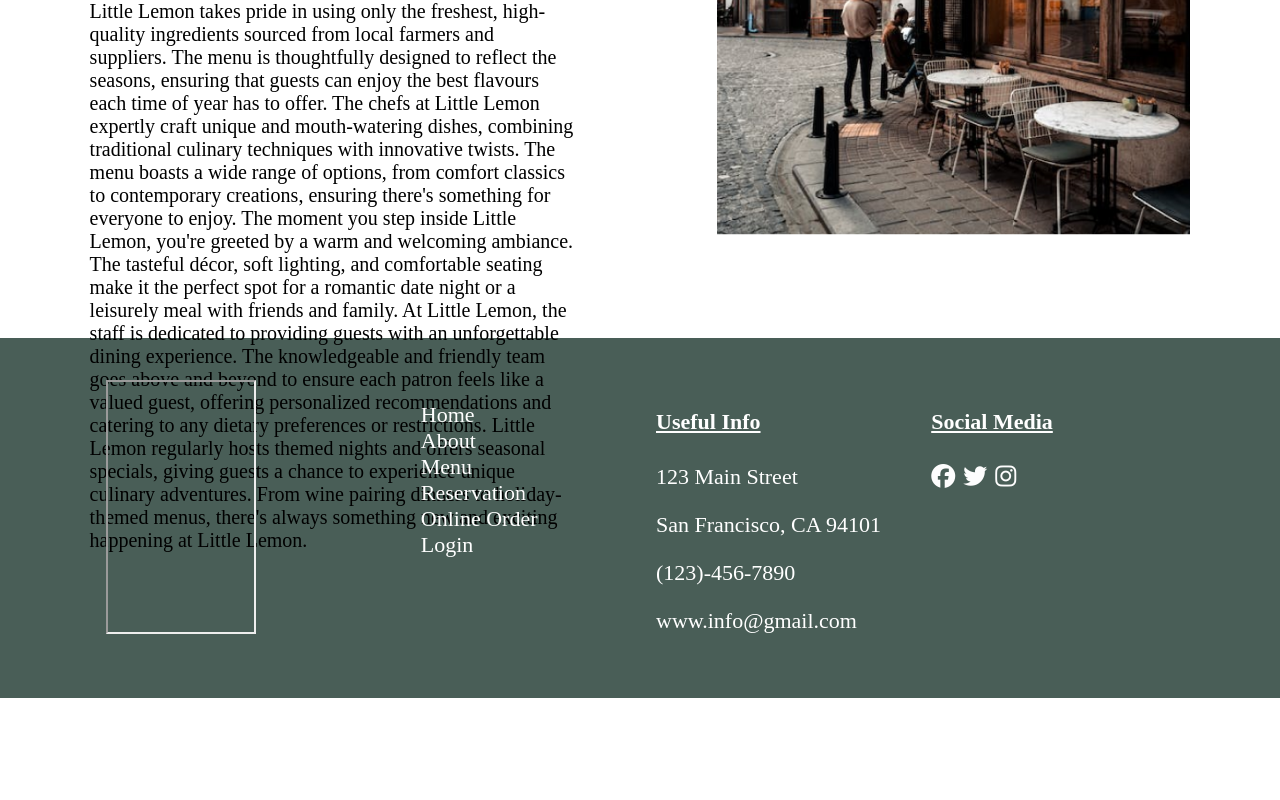
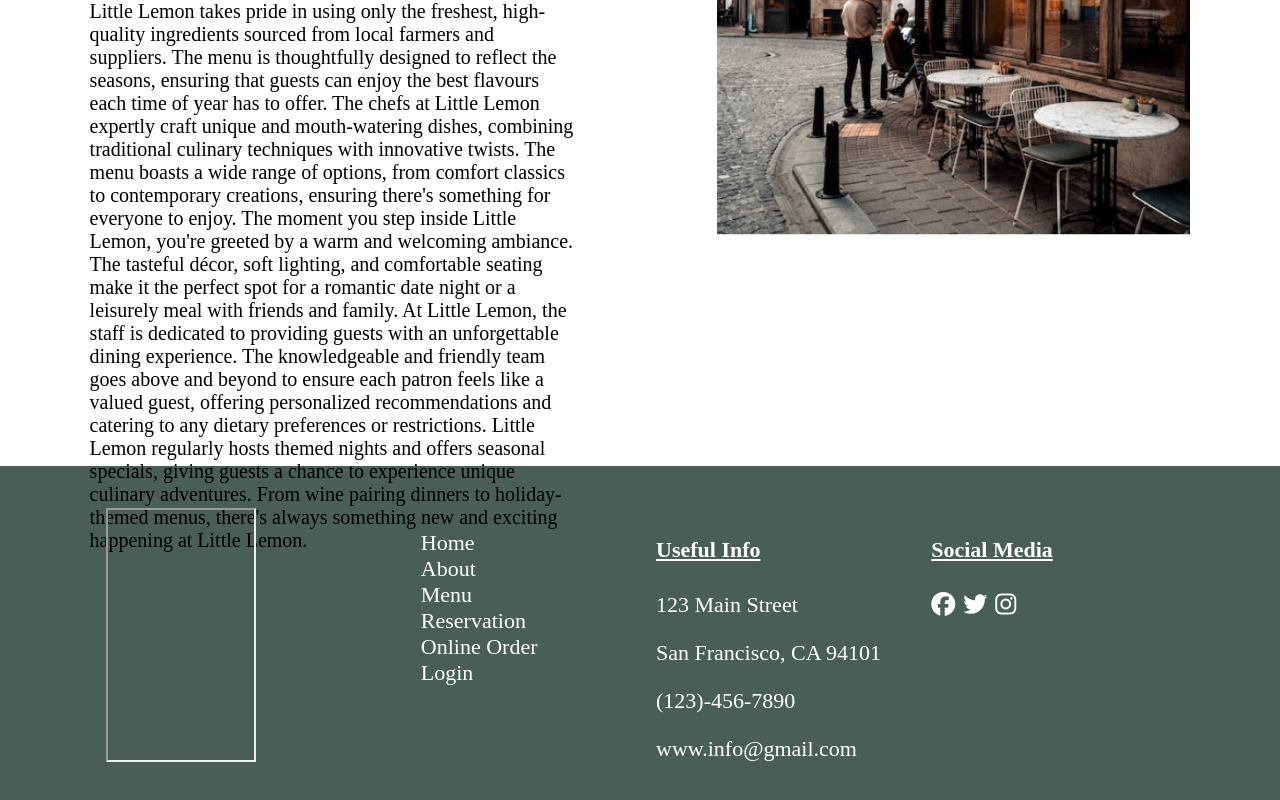
Before and after one commit to StevePapasot/Little-Lemon, a React (Create React App) app: page / in a window 1280 px wide. Shown: the part 2645-3445 px from the top of the page. Before the commit the page ends 3343 px from the top, so only its background shows below. Built offline with nearby package versions, Linux system fonts and the light colour scheme; grey boxes are pictures that could not be loaded.

Commit message:
footer media complete

```diff
--- a/src/Footer.css
+++ b/src/Footer.css
@@ -48,6 +48,11 @@ h4 {
 iframe {
   width: 60%;
   height: 250px;
+}
+@media screen and (max-width: 1550px) {
+  footer {
+    margin-top: 10%;
+  }
 }
 @media screen and (max-width: 1100px) {
   .column {
```
